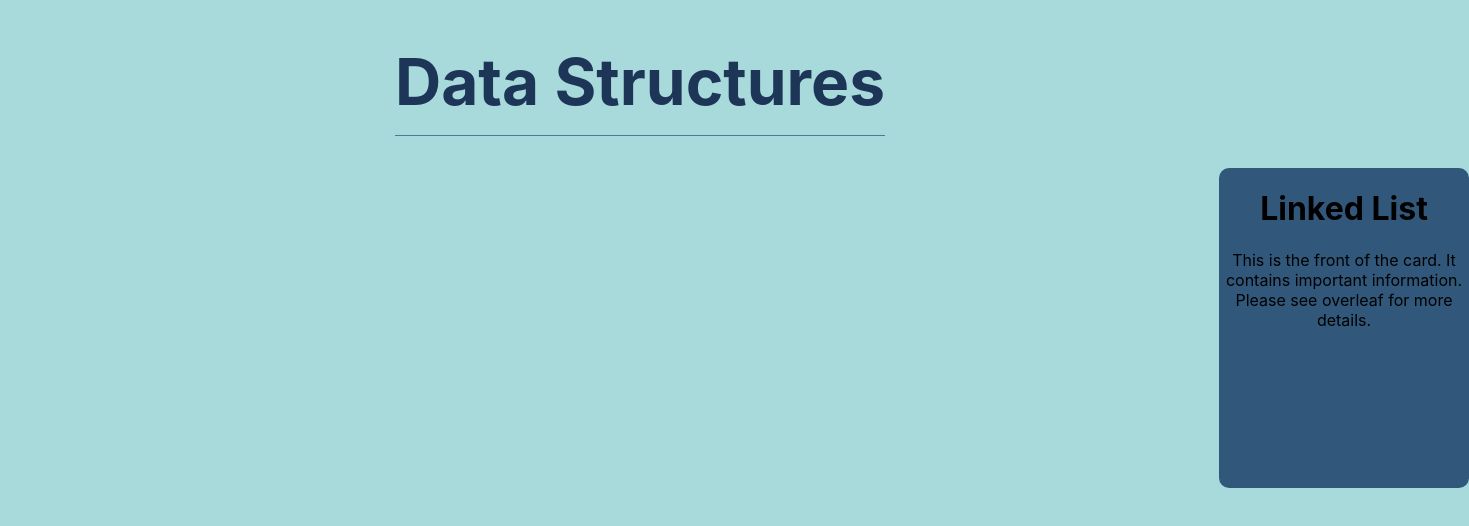
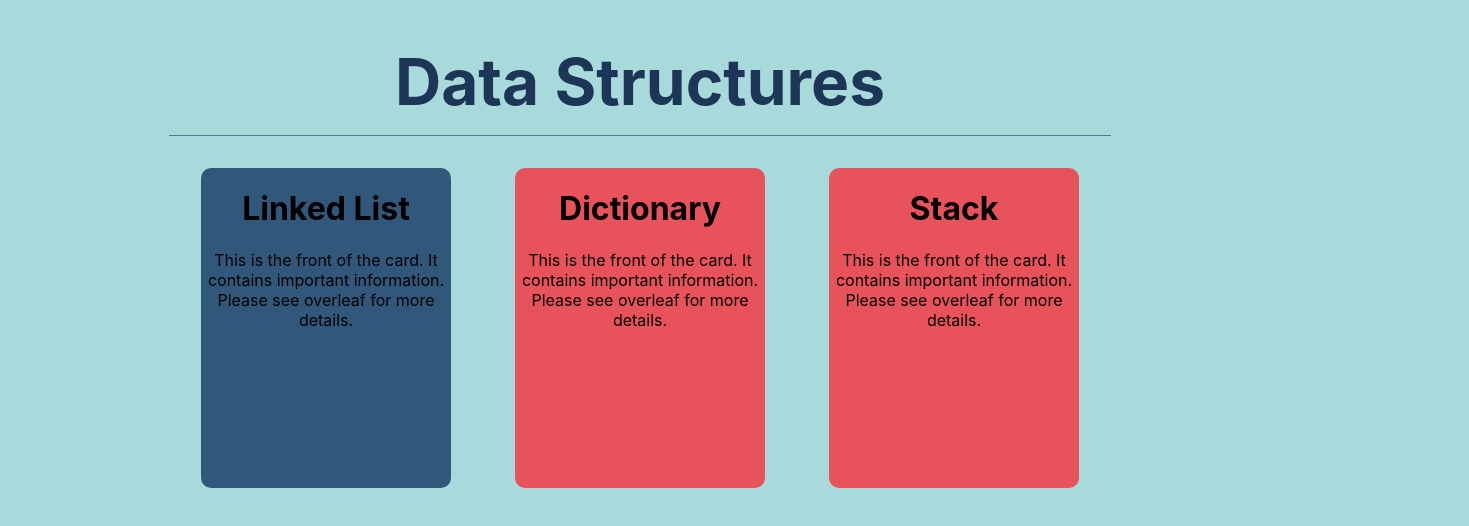
Before and after one commit to michael-mcmasters/Notecards, a React (Create React App) app: page / in a window 1280 px wide. Shown: the top 526 px of the page, 1469 px wide, since content can reach past the window. Built offline with nearby package versions, Linux system fonts and the light colour scheme.

Commit message:
Arrow keys can now move cards left right and center

```diff
--- a/src/App.js
+++ b/src/App.js
@@ -1,6 +1,4 @@
-import logo from './logo.svg';
 import './App.css';
-import { useState } from 'react';
 import Cards from "./components/js/Cards.js";
 
 function App() {
--- a/src/components/js/Card.js
+++ b/src/components/js/Card.js
@@ -4,7 +4,7 @@ import "../css/Card.css";
 
 export default function Card(props) {
   const [flipped, setFlipped] = useState(false);
-  const [direction, setDirection] = useState("left");
+  const [direction, setDirection] = useState("0vw");
 
   const handleKeyDown = (event) => {
     switch (event.key) {
@@ -26,10 +26,30 @@ export default function Card(props) {
     return () => {
       window.removeEventListener('keydown', handleKeyDown);
     };
-  }, [flipped]);      // Re-renders component whenever flipped value changes.
+  }, [flipped, direction]);      // Re-renders component whenever flipped value changes.
 
-  const handleMoveCard = (direction) => {
-    setDirection((direction === "left") ? "right" : "left");
+  const handleMoveCard = (newDirection) => {
+    // If left, move right
+    if (direction === "-55vw") {
+      if (newDirection === "right") {
+        setDirection("0vw");
+      }
+    }
+    // If center, move left or right
+    else if (direction === "0vw") {
+      if (newDirection === "left") {
+        setDirection("-55vw");
+      }
+      else if (newDirection === "right") {
+        setDirection("55vw");
+      }
+    }
+    // If right, move left
+    else if (direction === "55vw") {
+      if (newDirection === "left") {
+        setDirection("0vw");
+      }
+    }
   }
 
   return (
@@ -73,8 +93,9 @@ const FlipCardContainer = styled.div`
     cursor: pointer;
     position: relative;
     transition: left 0.8s;
-    left: ${props => (props.direction === "left") ? "55vw" : "-55vw"};
+    left: ${props => props.direction};
 `;
+// left: ${props => (props.direction === "left") ? "55vw" : "-55vw"};
 
 const FlipCard = styled.div`
     width: 100%;
--- a/src/components/js/Cards.js
+++ b/src/components/js/Cards.js
@@ -1,7 +1,10 @@
+import { useState } from "react";
 import Card from "./Card.js";
 import "../css/Cards.css";
 
 export default function App() {
+  const [cardIndex, setCardIndex] = useState(1);
+
   const cards = [
     {
       id: 0,
@@ -40,11 +43,19 @@ export default function App() {
     />
   }
 
+  const cardss = (cardIndex) => {
+    return (
+      <div className="row">
+        {getNoteCard(cardIndex - 1)}
+        {getNoteCard(cardIndex)}
+        {getNoteCard(cardIndex + 1)}
+      </div>
+    )
+  }
+
   return (
     <div>
-      <div className="row">
-        {getNoteCard(0)}
-      </div>
+      {cardss(cardIndex)}
     </div>
   );
 }
```
